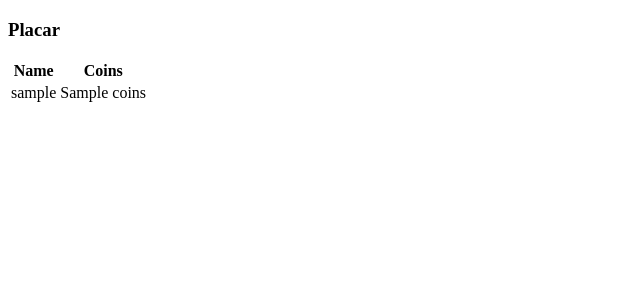
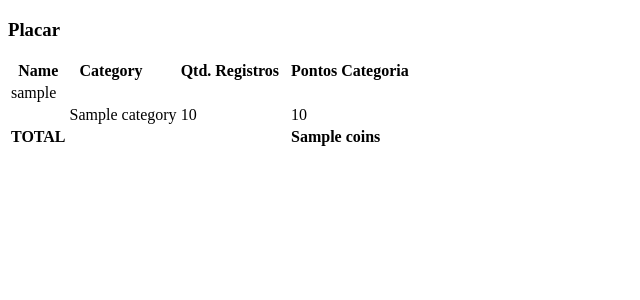
Before and after one commit to sonymaia/life_gamification, a Django app: template templates/record/scoreboard.html in a window 1280 px wide. Shown: the top 300 px of the page, without its empty margins (0-640 px from the left). Run offline with Django 4.2, Linux system fonts and the light colour scheme; the template is opened without the code that fills it: most values are stand-ins (such as "Sample title", 1, 10 or a date in 2020); parts of the project's set-up code (start-up, migrations or seed data) failed here and were passed over.

Commit message:
melhorias no Placar

```diff
--- a/record/admin.py
+++ b/record/admin.py
@@ -9,8 +9,8 @@ class UsersList(admin.ModelAdmin):
 admin.site.register(User, UsersList)
 
 class CategoriesList(admin.ModelAdmin):
-    list_display = ("id", "name")
-    list_display_links = ("id", "name")
+    list_display = ("id", "name", "reward")
+    list_display_links = ("id", "name", "reward")
     search_fields = ("name",)
 admin.site.register(Category, CategoriesList)
 
--- a/record/models.py
+++ b/record/models.py
@@ -26,6 +26,7 @@
 
 class Category(models.Model):
     name = models.CharField(max_length=300, null=False, blank=False)
+    reward = models.DecimalField(max_digits=10, decimal_places=0, default = 1)
     def __str__(self):
         return f"Category [name = {self.name}]"
 
--- a/templates/record/scoreboard.html
+++ b/templates/record/scoreboard.html
@@ -12,12 +12,31 @@
         <table>
             <tr>
                 <th>Name</th>
-                <th>Coins</th>
+                <th>Category&ensp;&ensp;&ensp;</th>
+                <th>Qtd. Registros&ensp;</th>
+                <th>Pontos Categoria</th>
             </tr>
             {% for score in scoreboard %}
             <tr>
                 <td>{{score.user_name}}</td>
-                <td>{{score.coins}}</td>
+                {% for category in score.categories_list %}
+                    <tr>
+                        <td></td>
+                        <td>{{category.category_name }}</td>
+                        <td>{{category.category_records_qty }}</td>
+                        <td>{{category.category_reward_total }}</td>
+                    </tr>
+                {% endfor %}
+                <td><b>TOTAL</b></td>
+                <td></td>
+                <td></td>
+                <td><b>{{score.coins}}</b></td>
+                <tr></tr>
+                <tr></tr>
+                <tr></tr>
+                <tr></tr>
+                <tr></tr>
+                <tr></tr>
 
             </tr>
             {% endfor %}
```
Also changed, not shown: record/views.py (+32 -7 lines), record/migrations/0007_category_reward_alter_goal_creation_date.py (added).
